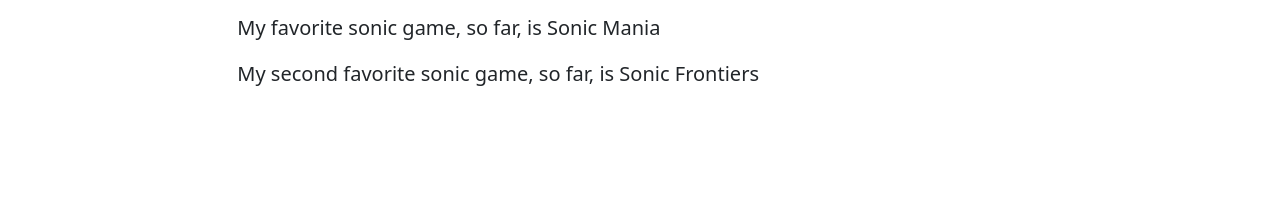
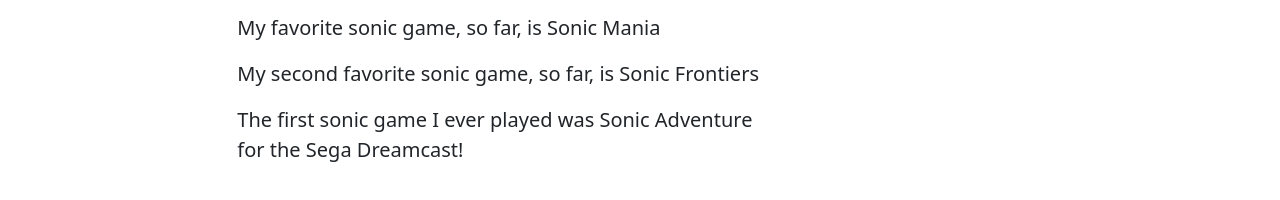
Before and after one commit to WSU-kduncan/3120-cicd-iwatsukikevin, a plain HTML site: page dockerbuild/index.html in a window 1280 px wide. Shown: the part 360-560 px from the top of the page. Drawn offline with Linux system fonts and the light colour scheme.

Commit message:
made changes to index.html

```diff
--- a/dockerbuild/index.html
+++ b/dockerbuild/index.html
@@ -122,6 +122,7 @@
     <p class="fs-5 col-md-8">I Replace the line with My own thing! Do you like Sonic the Hedgehog game series?</p>
     <p class="fs-5 col-md-8">My favorite sonic game, so far, is Sonic Mania</p>
     <p class="fs-5 col-md-8">My second favorite sonic game, so far, is Sonic Frontiers</p>
+    <p class="fs-5 col-md-8">The first sonic game I ever played was Sonic Adventure for the Sega Dreamcast!</p>
 
    </div>
     <script src="../assets/dist/js/bootstrap.bundle.min.js"></script>
```
